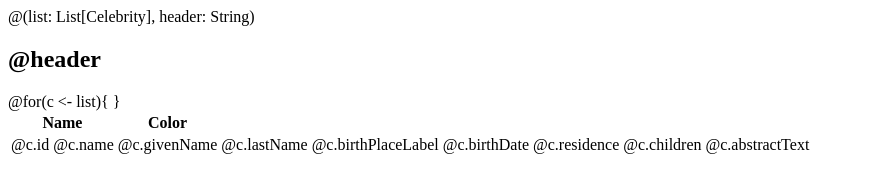
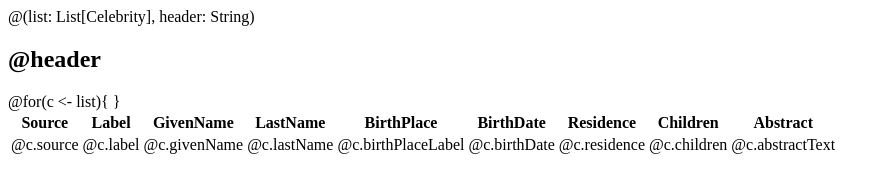
Before and after one commit to dell-mic/dbpedia-celebrities, a plain HTML site: page app/views/index.scala.html in a window 1280 px wide. Shown: the whole page, without its empty margins (0-888 px from the left). Drawn offline with Linux system fonts and the light colour scheme.

```diff
--- a/app/views/index.scala.html
+++ b/app/views/index.scala.html
@@ -2,10 +2,21 @@
 
   <h2>@header</h2>
   <table>
-    <tr><th>Name</th><th>Color</th></tr>
+    <tr>
+	    <th>Source</th>
+	    <th>Label</th>
+	    <th>GivenName</th>
+	    <th>LastName</th>
+	    <th>BirthPlace</th>
+	    <th>BirthDate</th>
+	    <th>Residence</th>
+	    <th>Children</th>
+	    <th>Abstract</th>
+    </tr>
     @for(c <- list){
     <tr>
-    <td>@c.id @c.name</td>
+    	<td>@c.source</td>
+	    <td>@c.label</td>
 	    <td>@c.givenName</td>
 	    <td>@c.lastName</td>
 	    <td>@c.birthPlaceLabel</td>
```
Also changed, not shown: app/views/messageRedirect.scala.html (added, +15 -0 lines), 6 other files. Lines whose indentation alone changed are shown as unchanged.
